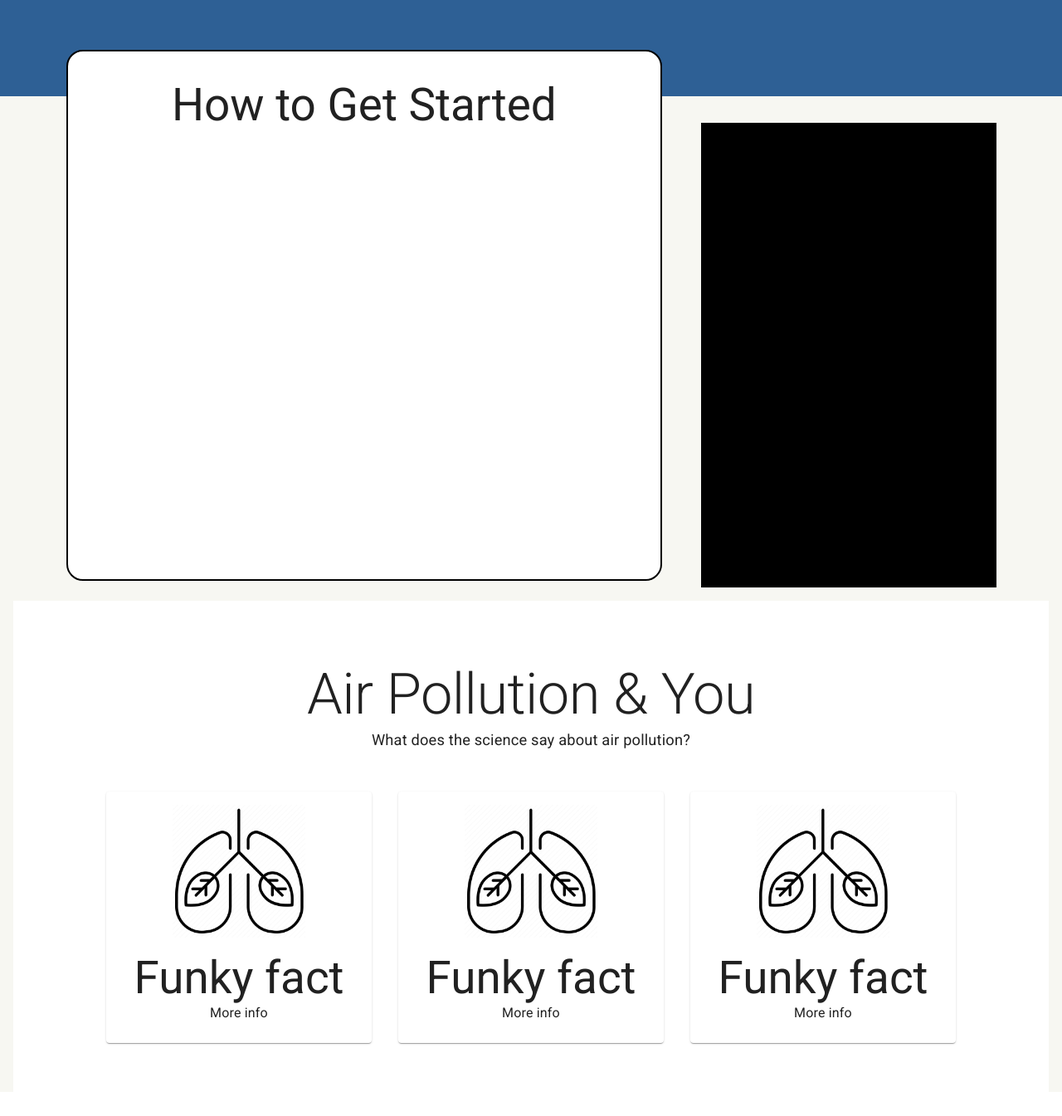
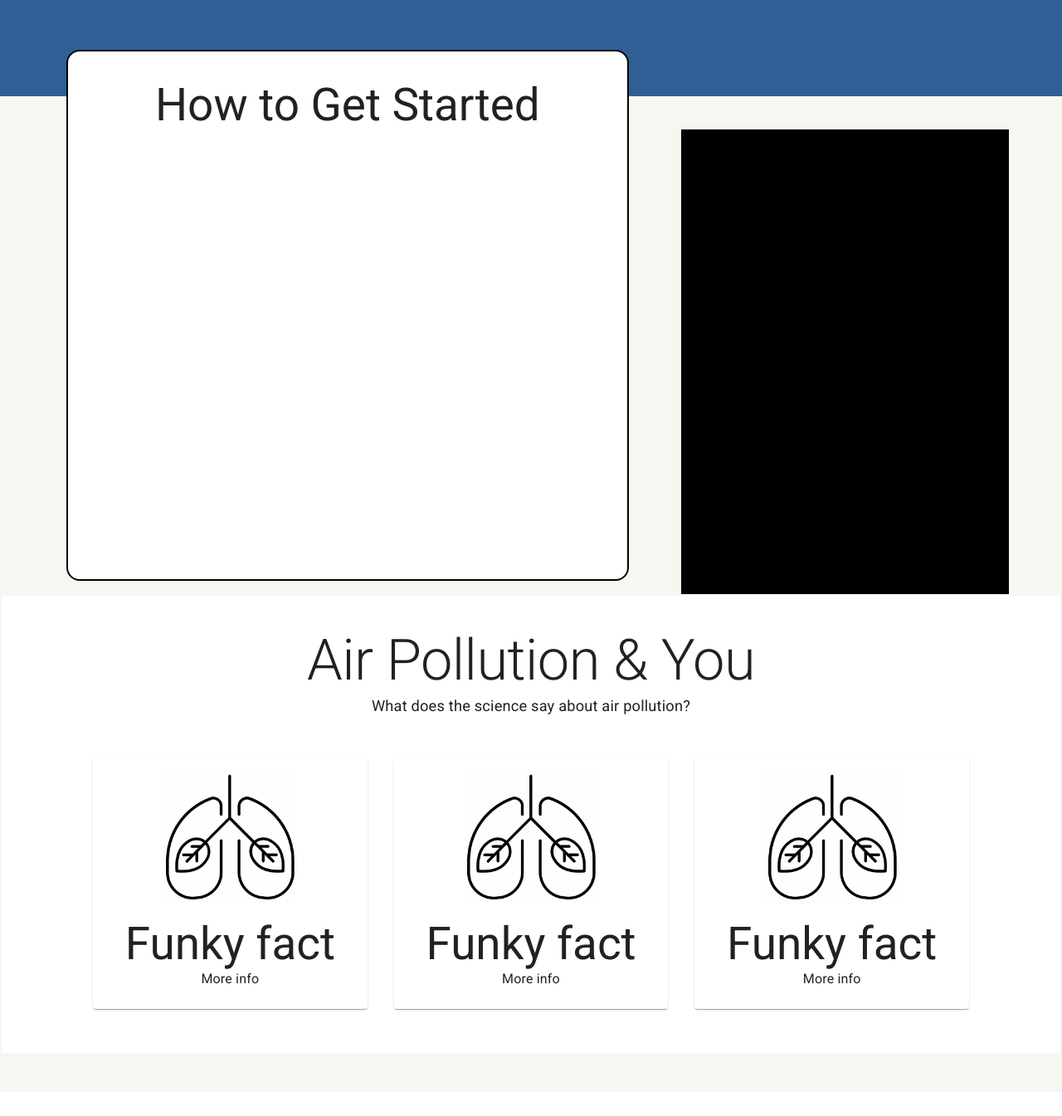
Before and after one commit to Naveen-Jaisankar/COMP47360-Web-Application, a React (Vite) app in the folder FrontEnd/air-quality-app/: page / in a window 1280 px wide. Shown: the part 850-2195 px from the top of the page at 83% size. After the commit the page ends 2166 px from the top, so only its background shows below. Built offline with nearby package versions, Linux system fonts and the light colour scheme; no server answers.

Commit message:
Refactor Update - Documentation: All components in this commit have been commented on and cleaned of unused imports. Comments relating to future development that aren't relevant for this PR have also been cleared

```diff
--- a/FrontEnd/air-quality-app/src/components/maincontent.jsx
+++ b/FrontEnd/air-quality-app/src/components/maincontent.jsx
@@ -1,7 +1,7 @@
 import {styled} from "@mui/system"
 import  navbarHeights  from "./navbarheights"
 
-
+// Used to push content from the Navbar.
 const MainContent = styled('div')(({theme})=> ({
     background: "#ffffff",
     height: navbarHeights.xs,
--- a/FrontEnd/air-quality-app/src/components/navbar.jsx
+++ b/FrontEnd/air-quality-app/src/components/navbar.jsx
@@ -1,5 +1,4 @@
 import React from "react";
-import { Link } from "react-router-dom";
 import { AppBar, Toolbar, IconButton, Typography, Box } from "@mui/material";
 import AirIcon from '@mui/icons-material/Air';
 import NavbarButton from "./navbarbutton";
--- a/FrontEnd/air-quality-app/src/components/usercontent.jsx
+++ b/FrontEnd/air-quality-app/src/components/usercontent.jsx
@@ -1,7 +1,7 @@
 import  {drawerWidth} from "./userplaceholder";
 import { styled } from "@mui/system";
 
-
+// pushes content from the imagined user dashboard on the left
 const UserContent = styled('div') (({theme}) => ({
     background: "#ffffff",
     paddingLeft: `calc(${drawerWidth}px + 1rem)`,
--- a/FrontEnd/air-quality-app/src/components/userplaceholder.jsx
+++ b/FrontEnd/air-quality-app/src/components/userplaceholder.jsx
@@ -1,12 +1,13 @@
 import { styled } from "@mui/material/styles";
-import { Drawer, Typography, Box } from "@mui/material";
+import { Drawer, Typography } from "@mui/material";
 import navbarHeights from "./navbarheights";
 
 export const drawerWidth = 220;
 
+// This is a user dashboard placeholder that will be replaced
 const StyledDrawer = styled(Drawer)(({ theme }) => ({
     '& .MuiDrawer-paper': {
-        paddingTop: navbarHeights.xs, // Default padding for XS
+        paddingTop: navbarHeights.xs,
         [theme.breakpoints.up('sm')]: {
             paddingTop: navbarHeights.sm,
         },
--- a/FrontEnd/air-quality-app/src/pages/DailyForm.jsx
+++ b/FrontEnd/air-quality-app/src/pages/DailyForm.jsx
@@ -1,10 +1,24 @@
 import UserContent from "../components/usercontent";
 import UserPlaceholder from "../components/userplaceholder";
-import { Box, Container, Typography, TextField, Button } from "@mui/material";
+import { Box, Container, Typography, Button } from "@mui/material";
 import DailySearchbar from "../components/dailysearchbar";
 import CustomNumberInput from "../components/customnumberinput";
 import { useState, useEffect } from "react";
-// import api from '../api/base';
+import { styled } from "@mui/system";
+
+const QuestionTypography = styled(Typography)(({ theme }) => ({
+  marginBottom: "1rem",
+  fontWeight: "bold",
+  fontSize: "1.5rem",
+  color: theme.palette.text.primary,
+}));
+
+const GreyBackgroundBox = styled(Box) ({
+  backgroundColor: "#F1F3F2",
+  margin: "1rem",
+  padding: "2rem",
+  borderRadius: 5,
+});
 
 export default function DailyForm() {
   const [indoorLocation, setIndoorLocation] = useState("");
@@ -13,15 +27,19 @@ export default function DailyForm() {
   const [outdoorHours, setOutdoorHours] = useState(0);
   const [maxIndoorHours, setMaxIndoorHours] = useState(24);
   const [maxOutdoorHours, setMaxOutdoorHours] = useState(24);
-  const indoorFactor = 3;
-  const maskFactor = 1;
 
+  // Validation functions
+
+  // checks if location is in Manhattan
   const checkValidLocation = (indoorLocation, outdoorLocation) => {
     let isValid = false;
 
+    // If the location has loaded, check each component within the array if they match with the word "Manhattan"
+    // if so, the location is valid. This accounts for less detailed/more detailed addresses with more/less components within the array.
+
     if (indoorLocation.components_array) {
       indoorLocation.components_array.forEach((component) => {
-        console.log(component)
+        console.log(component);
         if (
           component.long_name === "Manhattan" ||
           component.short_name === "Manhattan"
@@ -33,8 +51,8 @@ export default function DailyForm() {
 
     if (outdoorLocation.components_array) {
       outdoorLocation.components_array.forEach((component) => {
-        console.log("outdoors:")
-        console.log(component)
+        console.log("outdoors:");
+        console.log(component);
         if (
           component.long_name === "Manhattan" ||
           component.short_name === "Manhattan"
@@ -46,69 +64,44 @@ export default function DailyForm() {
     return isValid;
   };
 
-  //
+  // checks if the user has inputted 24 hours, if not this function will proportionately "fill" the rest of hours
+  // based of users input. If input is 0, it will take the "average day" spent indoors/outdoors i.e. 2 hours indoors/22 hours outdoors
+  const check24Hours = (indoorHours, outdoorHours) => {
+    const totalHours = indoorHours + outdoorHours;
+    if (totalHours === 24) {
+      // do nothing
+    } else if (totalHours < 24) {
+      var indoorHourRatio = indoorHours / totalHours;
+      var outdoorHourRatio = outdoorHours / totalHours;
 
-  // following functions are for the MOCK UP SEND
+      var leftoverHours = 24 - totalHours;
 
-  // This function posts the location and it will return the AQI of those areas
+      const newIndoorHours = Math.round(leftoverHours * indoorHourRatio);
+      console.log(newIndoorHours);
 
-  // const postLocationData = async (indoorLocation, outdoorLocation) => {
-  //   const locationData = {indoorLocation, outdoorLocation};
-  //   const response = await api.post('/', locationData)
-  // // // or
-  //   const response = await api.post ('/', {
-  //     indoorlocation: indoorLocation,
-  //     outdoorlocation: outdoorLocation,
-  //   })
+      const newOutdoorHours = Math.round(leftoverHours * outdoorHourRatio);
+      console.log(newOutdoorHours);
 
-  //   // return response;
-  // }
+      const adjustedIndoorHours = indoorHours + newIndoorHours;
+      const adjustedOutdoorHours = outdoorHours + newOutdoorHours;
 
-  // A less granular approach would be just a getAQIfunction
-  //   const getAQI = async () => {
-  //   const response = await api.get('/');
-  // }
+      console.log(`adjusted indoors, ${adjustedIndoorHours}`);
+      console.log(`adjusted outdoors, ${adjustedOutdoorHours}`);
+    }
+  }
 
-  // This will send the Riskscore + relevant user details
-  // const postRiskScore = async (riskScore) => {
-  //   const response = await api.post('/', {
-  //     id: 11,
-  //     riskScore: riskScore,
-  //     date: new Date();
-  // })
-
-  // granular version
-  // const calculateRiskScore = (indoorAQI, outdoorAQI, indoorHours, outdoorHours) => {
-    // ????? No formula outlined here
-  // }
-
-  // The formula as outlined by matas
-  // const calculateRiskScore = (dailyAQI, indoorHours, outdoorHours) => {
-  //   const rawAQI =(dailyAQI * outdoorHours / maskFactor) + ((dailyAQI/indoorFactor) * indoorHours) ;
-  //   const riskScore = rawAQI/24;
-  //   return riskScore
-  // }
+  // Submission function
 
   const submitHandler = async (e) => {
     e.preventDefault();
 
-    check24Hours(indoorHours,outdoorHours)
-
+    check24Hours(indoorHours, outdoorHours);
     const isValid = checkValidLocation(indoorLocation, outdoorLocation);
 
     if (!isValid) {
       alert("Please choose a location in Manhattan");
     } else {
-        try{
-          // MOCK-UP FUNCTIONS & FLOW
-
-    //       //const response = postLocationData(indoorLocation, outdoorLocation),
-    //       // const dailyAQI = response.data.aqiAverageObject
-    //       // const indoorAQI = response.data.indoorObject
-    //       // const outdoorAQI = response.data.outdoorObject
-    //       // const riskScore = calculateRiskScore(indoorAQI, outdoorAQI) / calculateRiskScore(dailyAQI)
-    //       // postRiskScore(riskScore)
-
+      try {
         console.log(`Indoor Hours: ${indoorHours}`);
         console.log(`Outdoor Hours: ${outdoorHours}`);
         console.log(`Indoor Location: ${indoorLocation.address}`);
@@ -119,18 +112,12 @@ export default function DailyForm() {
         console.log(`Outdoor Lng: ${outdoorLocation.lng}`);
         alert("Form submitted :D");
       } catch (err) {
-          console.log(`Error: ${err.message}`)
+        console.log(`Error: ${err.message}`);
       }
     }
   };
 
-  useEffect(() => {
-    console.log("Updated maxOutdoorHours:", maxOutdoorHours);
-  }, [maxOutdoorHours]);
-
-  useEffect(() => {
-    console.log("Updated maxIndoorHours:", maxIndoorHours);
-  }, [maxIndoorHours]);
+  // Form input functions
 
     const handleIndoorHoursChange = (event, newValue) => {
       const indoorValue = newValue;
@@ -152,102 +139,53 @@ export default function DailyForm() {
       setOutdoorLocation(placeData);
     };
 
-  const check24Hours = (indoorHours, outdoorHours) => {
-    const totalHours = indoorHours + outdoorHours
-    if (totalHours === 24) {
-      // do nothing
-    } else if (totalHours < 24) {
-      // also validate 0 hours to double check with the user if correct input
-
-      var indoorHourRatio = indoorHours/totalHours;
-      var outdoorHourRatio = outdoorHours/totalHours;
-
-      var leftoverHours = 24-totalHours;
-
-      const newIndoorHours = Math.round(leftoverHours * indoorHourRatio)
-      console.log(newIndoorHours)
-
-      const newOutdoorHours = Math.round(leftoverHours * outdoorHourRatio)
-      console.log(newOutdoorHours)
-
-      const adjustedIndoorHours = indoorHours + newIndoorHours
-      const adjustedOutdoorHours = outdoorHours + newOutdoorHours
-
-      console.log(`adjusted indoors, ${adjustedIndoorHours}`)
-      console.log(`adjusted outdoors, ${adjustedOutdoorHours}`)
-
-    }
-
-  }
-
   return (
     <>
       <UserPlaceholder />
       <UserContent>
         <Container
           sx={{
-            marginTop: "3rem",
+            marginTop: "2rem",
           }}
         >
           <Typography variant="h1" component="h1">
             Your Daily Quiz
           </Typography>
 
-          <Box
-            sx={{
-              backgroundColor: "#F1F3F2",
-              margin: "1rem",
-              padding: "2rem",
-              borderRadius: 5,
-            }}
-          >
+          <GreyBackgroundBox>
             <form onSubmit={submitHandler}>
-              <Typography
-                variant="h4"
-                component="h2"
-                sx={{ marginBottom: "1rem" }}
-              >
+              <QuestionTypography variant="h4" component="h2">
                 While indoors, where did you spend most of your time?
-              </Typography>
-              {/* <DailySearchbar passPlaceData={handleIndoorPlaceChange} /> */}
+              </QuestionTypography>
+              <DailySearchbar passPlaceData={handleIndoorPlaceChange} />
 
-              <Typography
-                variant="h4"
-                component="h2"
-                sx={{ marginBottom: "1rem" }}
-              >
+              <QuestionTypography variant="h4" component="h2">
                 How many hours did you spend indoors today?
-              </Typography>
+              </QuestionTypography>
               <CustomNumberInput
                 value={indoorHours}
                 onChange={handleIndoorHoursChange}
                 max={maxIndoorHours}
+                arialabel={"Number of Hours spent indoors"}
               />
-              <Typography
-                variant="h4"
-                component="h2"
-                sx={{ marginBottom: "1rem" }}
-              >
+              <QuestionTypography variant="h4" component="h2">
                 While outdoors, where did you spend most of your time?
-              </Typography>
-              {/* <DailySearchbar passPlaceData={handleOutdoorPlaceChange} /> */}
+              </QuestionTypography>
+              <DailySearchbar passPlaceData={handleOutdoorPlaceChange} />
 
-              <Typography
-                variant="h4"
-                component="h2"
-                sx={{ marginBottom: "1rem" }}
-              >
+              <QuestionTypography variant="h4" component="h2">
                 How many hours did you spend outdoors today?
-              </Typography>
+              </QuestionTypography>
               <CustomNumberInput
                 value={outdoorHours}
                 onChange={handleOutdoorHoursChange}
                 max={maxOutdoorHours}
+                arialabel={"Number of Hours spent indoors"}
               />
 
               <Button type="submit">Submit</Button>
             </form>
-          </Box>
+          </GreyBackgroundBox>
         </Container>
       </UserContent>
     </>
--- a/FrontEnd/air-quality-app/src/pages/Home.jsx
+++ b/FrontEnd/air-quality-app/src/pages/Home.jsx
@@ -1,12 +1,60 @@
 import { Container, Typography, Box, Grid, CardMedia } from "@mui/material";
-import { Helmet, HelmetProvider, HelmetData } from "react-helmet-async";
+import { Helmet } from "react-helmet-async";
 import Infocard from "../components/infocard";
 import ReactPlayer from "react-player"
+import { styled } from "@mui/system";
 
 const image1 = "../src/static/proxy-image.png";
-const banner = "../src/static/01-03_City_map2v_generated.jpg";
 const videoUrl= "https://www.youtube.com/watch?v=FKBVwX8dVhI";
 
+const BannerBox = styled(Box)({
+  backgroundColor: "#2E6095",
+  display: "flex",
+  alignItems: "center",
+});
+
+const QuoteBox = styled(Box)({
+  display: "flex",
+  flexDirection: "column",
+  marginLeft: "4rem",
+});
+
+const GetStartedBox = styled(Box)({
+  height: "80vh",
+  display: "flex",
+  flexDirection: "column",
+  alignItems: "center",
+  backgroundColor: "white",
+  borderRadius: "2vh",
+  border: "2px solid black",
+  padding: "1rem",
+});
+
+const TranscriptBox = styled(Box)({
+  marginTop: "2rem",
+  height: "70vh",
+  width: "100%",
+  backgroundColor: "black",
+});
+
+const CreamBackgroundBox = styled(Box)({
+  backgroundColor: "#F7F7F2",
+  height: "150vh",
+});
+
+const SmallerHeadingBox = styled(Box)({
+  display: "flex",
+  flexDirection: "column",
+  alignItems: "center",
+  textAlign: "center",
+  mb: 4,
+})
+
+const InfoCardBox = styled(Box)({
+  backgroundColor: "white",
+  margin: 2,
+  padding: 5,
+})
 
 const Home = () => {
   return (
@@ -21,21 +69,12 @@ const Home = () => {
       {/* Introduction Section */}
       <section>
         <header>
-          <Box
+          <BannerBox
             sx={{
-              backgroundColor: "#2E6095",
               height: { xs: 500, md: 700, lg: 900 },
-              display: "flex",
-              alignItems: "center",
             }}
           >
-            <Box
-              sx={{
-                display: "flex",
-                flexDirection: "column",
-                marginLeft: "4rem",
-              }}
-            >
+            <QuoteBox>
               <Typography
                 variant="h1"
                 component="h1"
@@ -59,17 +98,12 @@ const Home = () => {
                 Air quality is the problem of the decade, facing thousands of
                 people. Get started with us
               </Typography>
-            </Box>
-          </Box>
+            </QuoteBox>
+          </BannerBox>
         </header>
       </section>
 
-      <Box
-        sx={{
-          backgroundColor: "#F7F7F2",
-          height: "150vh",
-        }}
-      >
+      <CreamBackgroundBox>
         {/* Tutorial section */}
         <section>
           <Box>
@@ -82,18 +116,10 @@ const Home = () => {
             >
               <Grid item xs={12} sm={12} md={8}>
                 <Box>
-                  <Box
+                  <GetStartedBox
                     sx={{
-                      display: "flex",
-                    flexDirection: "column",
-                    alignItems: "center",
-                    height: "80vh",
-                    width: { xs: "100%", md: "90%" },
-                    backgroundColor: "white",
+                    width: { xs: "95%", md: "85%" },
                     marginTop: { xs: -2, md: -8 },
-                    borderRadius: 5,
-                    border: "2px solid black",
-                    padding: 2,
                     }}
                   >
                     <Typography
@@ -101,7 +127,6 @@ const Home = () => {
                       component="h2"
                       sx={{
                         margin: 2,
-
                       }}
                     >
                       How to Get Started
@@ -111,20 +136,16 @@ const Home = () => {
                       left: 0
                     }}/>
 
-                  </Box>
+                  </GetStartedBox>
                 </Box>
               </Grid>
               <Grid item xs={12} sm={12} md={4}>
                 <Box>
-                  <Box
+                  <TranscriptBox
                     sx={{
-                      marginLeft: { xs: 4, md: -5 },
-                      marginTop: 3,
-                      height: "70vh",
-                      width: "90%",
-                      backgroundColor: "black",
+                      marginLeft: { xs: 5, s: 4, md: -8 },
                     }}
-                  ></Box>
+                  ></TranscriptBox>
                 </Box>
               </Grid>
             </Grid>
@@ -133,30 +154,16 @@ const Home = () => {
 
         {/* Info-card Section */}
         <section>
-          <Box
-            sx={{
-              backgroundColor: "white",
-              margin: 2,
-              padding: 5,
-            }}
-          >
+          <InfoCardBox>
             <Container sx={{ marginTop: 4, marginBottom: 4, maxWidth: "lg" }}>
-              <Box
-                sx={{
-                  display: "flex",
-                  flexDirection: "column",
-                  alignItems: "center",
-                  textAlign: "center",
-                  mb: 4,
-                }}
-              >
+              <SmallerHeadingBox>
                 <Typography variant="h2" component="h2">
                   Air Pollution & You
                 </Typography>
                 <Typography variant="body1" component="p">
                   What does the science say about air pollution?
                 </Typography>
-              </Box>
+              </SmallerHeadingBox>
 
               <Box
                 sx={{
@@ -186,9 +193,9 @@ const Home = () => {
                 />
               </Box>
             </Container>
-          </Box>
+          </InfoCardBox>
         </section>
-      </Box>
+      </CreamBackgroundBox>
     </>
   );
 };
```
Also changed, not shown: FrontEnd/air-quality-app/src/components/customnumberinput.jsx (+4 -3 lines), FrontEnd/air-quality-app/src/components/dailysearchbar.jsx (+9 -0 lines), FrontEnd/air-quality-app/src/components/navbarbutton.jsx (+19 -18 lines). Lines whose indentation alone changed are shown as unchanged.
